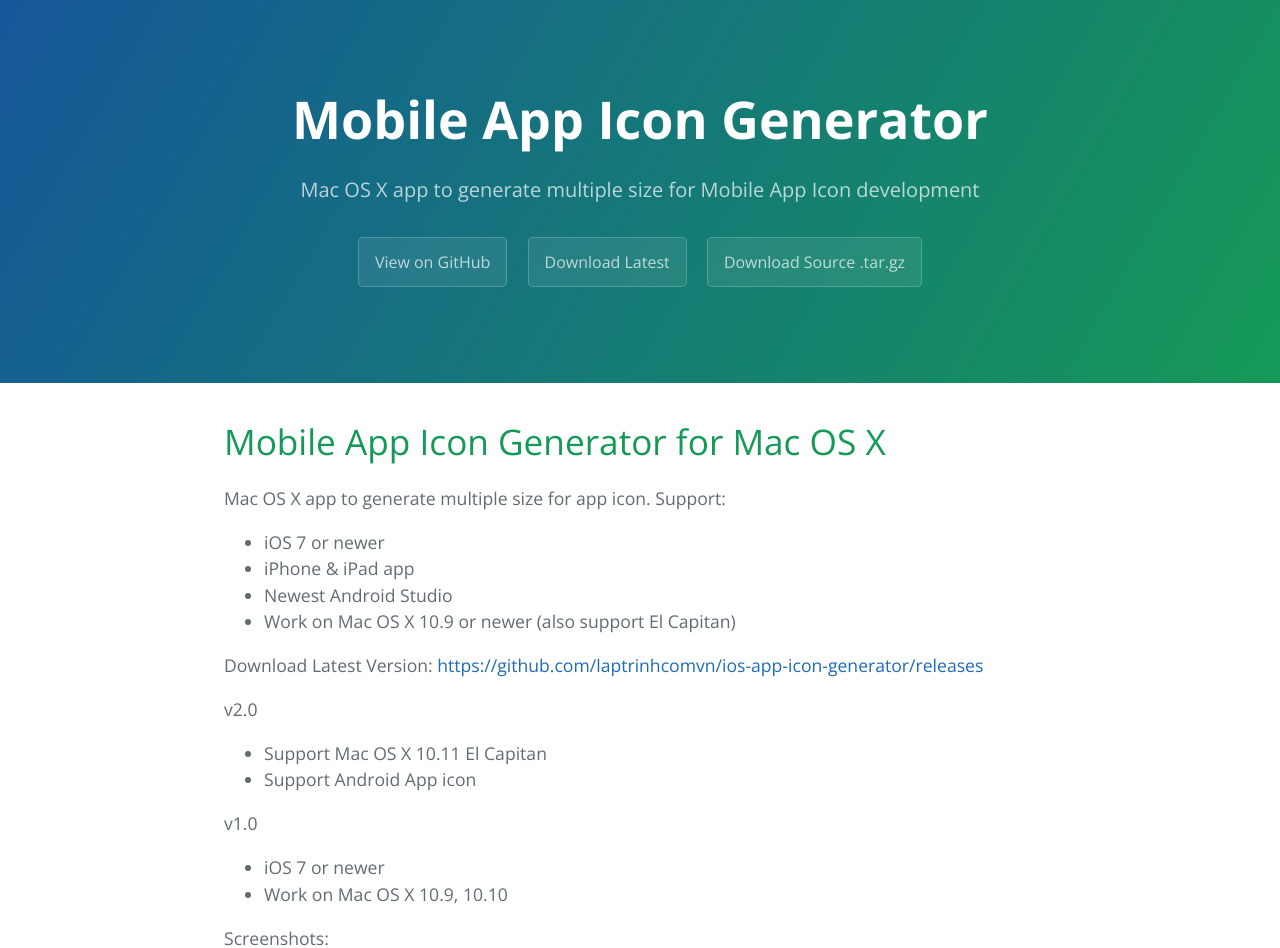
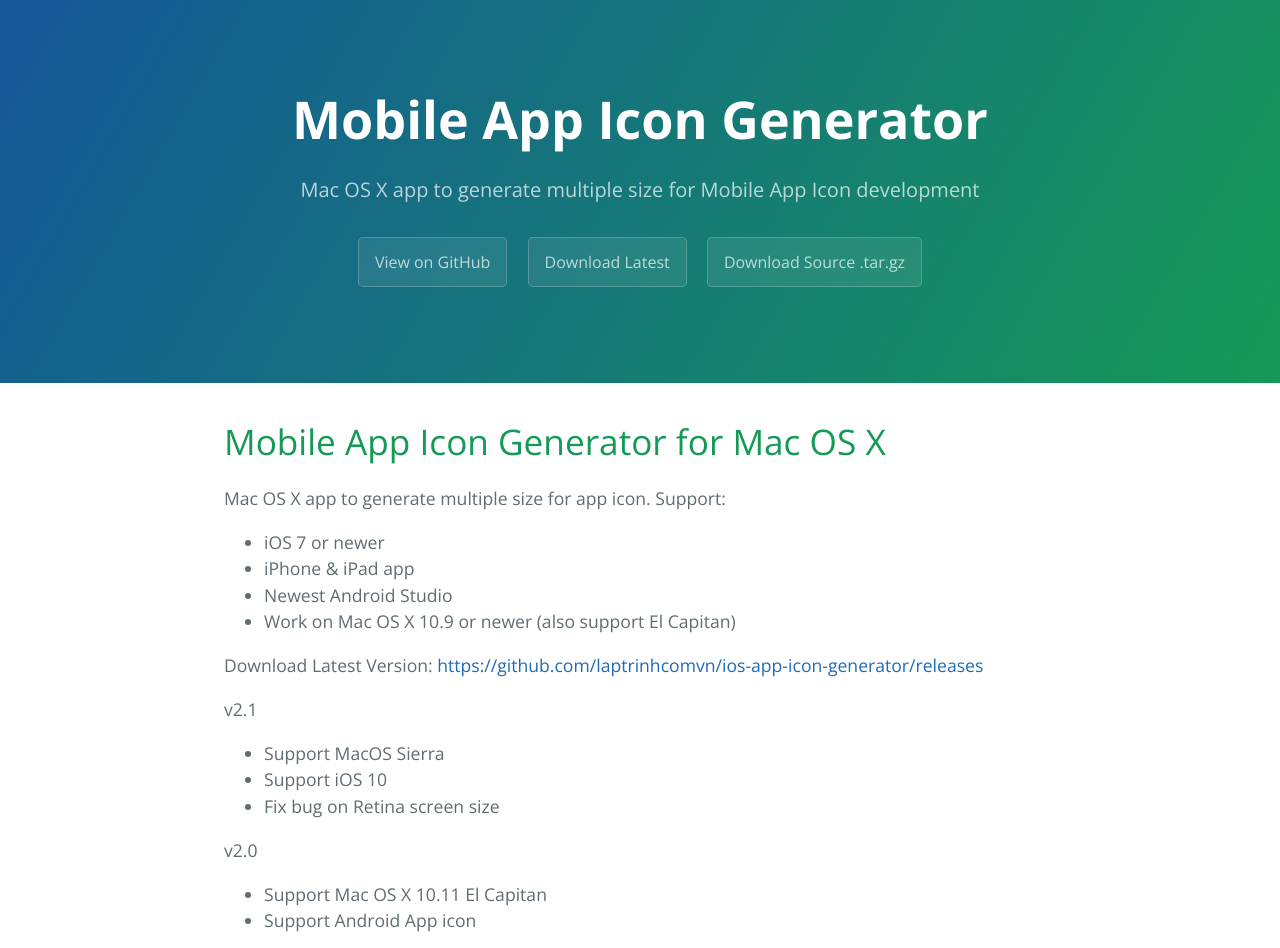
Before and after one commit to laptrinhcomvn/app-icon-generator, a plain HTML site: page index.html in a window 1280 px wide. Shown: the top 948 px of the page. Drawn offline with nearby package versions, Linux system fonts and the light colour scheme.

Commit message:
Update site content follow new released version v2.1

```diff
--- a/index.html
+++ b/index.html
@@ -32,6 +32,14 @@
 </ul>
 
 <p>Download Latest Version: <a href="https://github.com/laptrinhcomvn/ios-app-icon-generator/releases">https://github.com/laptrinhcomvn/ios-app-icon-generator/releases</a></p>
+
+<p>v2.1</p>
+
+<ul>
+<li>Support MacOS Sierra</li>
+<li>Support iOS 10</li>
+<li>Fix bug on Retina screen size</li>
+</ul>
 
 <p>v2.0</p>
 
```
